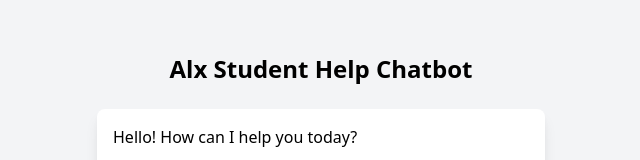
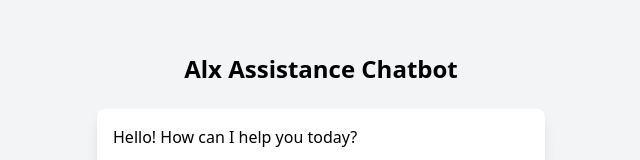
Before and after one commit to nadertoti/alx-chatbot-assistance, a plain HTML site: page public/index.html in a window 1280 px wide. Shown: the part 130-290 px from the top of the page, without its empty margins (319-959 px from the left). Drawn offline with nearby package versions, Linux system fonts and the light colour scheme.

Commit message:
This is the front-end of the application. It contains the HTML structure for the chatbot interface, utilizing TailwindCSS for styling. Users interact with the chatbot through this interface.

```diff
--- a/public/index.html
+++ b/public/index.html
@@ -4,13 +4,13 @@
 <head>
     <meta charset="UTF-8">
     <meta name="viewport" content="width=device-width, initial-scale=1.0">
-    <title>Alx Student Help Chatbot</title>
+    <title>Alx Assistance Chatbot</title>
     <link href="https://cdn.jsdelivr.net/npm/tailwindcss@2.2.19/dist/tailwind.min.css" rel="stylesheet">
 </head>
 
 <body class="bg-gray-100 flex items-center justify-center h-screen">
     <div class="w-full max-w-md">
-        <h1 class="text-2xl font-bold text-center mb-6">Alx Student Help Chatbot</h1>
+        <h1 class="text-2xl font-bold text-center mb-6">Alx Assistance Chatbot</h1>
         <div id="chat-box" class="bg-white p-4 rounded-lg shadow-lg h-80 overflow-y-auto">
             <div class="message chatbot-message">Hello! How can I help you today?</div>
         </div>
```
